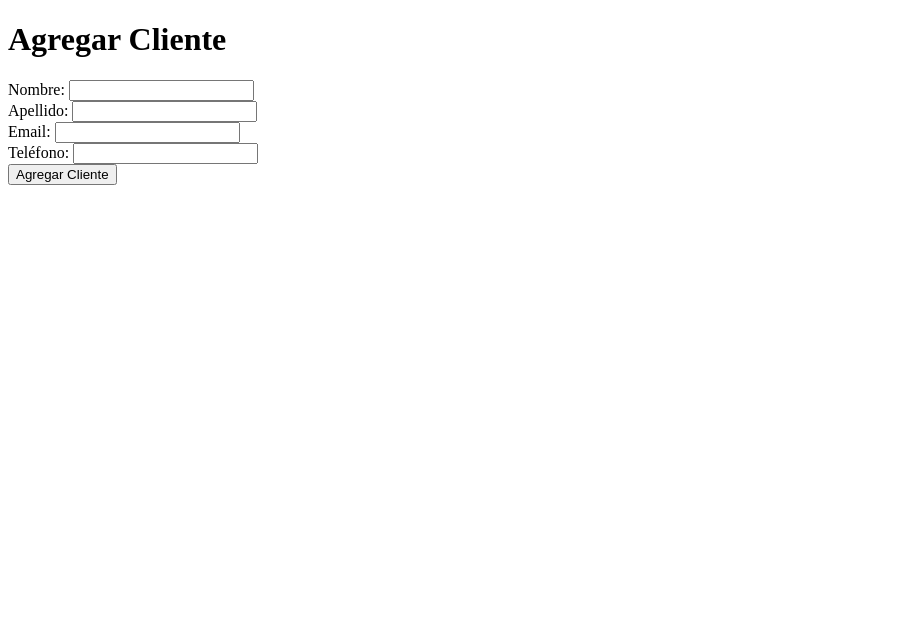
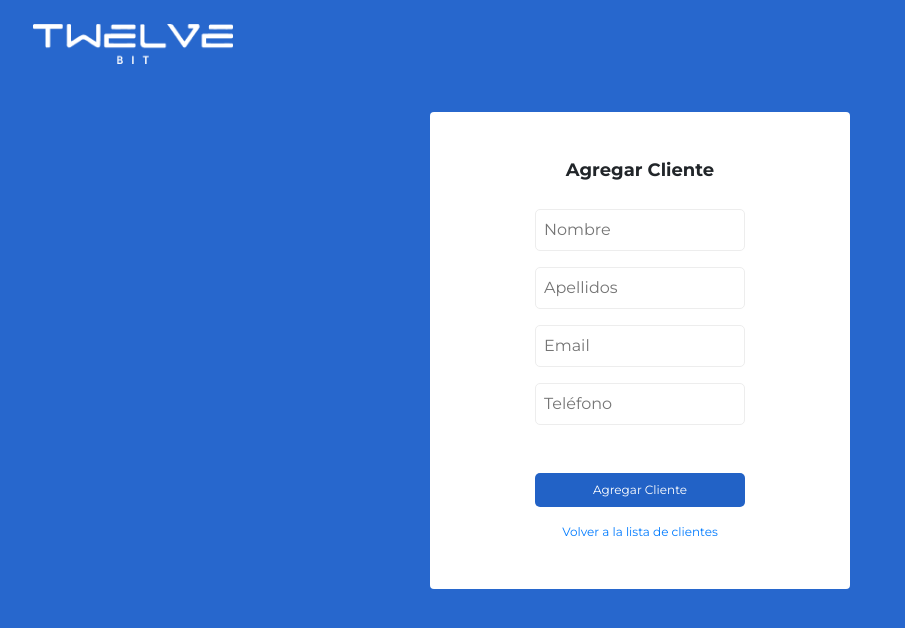
Before and after one commit to DesSussu/CRUDTwelveBit, a PHP site: page /agregar.php in a window 1280 px wide. Shown: the top 628 px of the page, without its empty margins (0-905 px from the left). Run offline with PHP 8.4, Linux system fonts and the light colour scheme.

Commit message:
toda interfaz y nuevas funcionalidades agregadas

```diff
--- a/agregar.php
+++ b/agregar.php
@@ -3,7 +3,7 @@ if ($_SERVER["REQUEST_METHOD"] == "POST") {
     include 'conexion.php';
 
     $nombre = $_POST['nombre'];
-    $apellido = $_POST['apellidos'];
+    $apellidos = $_POST['apellidos'];
     $email = $_POST['email'];
     $telefono = $_POST['telefono'];
 
@@ -27,28 +27,48 @@ if ($_SERVER["REQUEST_METHOD"] == "POST") {
     <meta charset="UTF-8">
     <meta name="viewport" content="width=device-width, initial-scale=1.0">
     <title>Agregar Cliente</title>
+    <link rel="stylesheet" href="css/style.css">
+    <link rel="preconnect" href="https://fonts.googleapis.com">
+    <link rel="preconnect" href="https://fonts.gstatic.com" crossorigin>
+    <link href="https://fonts.googleapis.com/css2?family=Montserrat:ital,wght@0,100..900;1,100..900&display=swap" rel="stylesheet">
+    <link rel="stylesheet" href="https://cdn.jsdelivr.net/npm/bootstrap@4.6.2/dist/css/bootstrap.min.css">
 </head>
-<body>
-    <h1>Agregar Cliente</h1>
-    <form action="agregar.php" method="POST">
-        <div>
-            <label for="nombre">Nombre:</label>
-            <input type="text" id="nombre" name="nombre" required>
+<body class="bg-azul overflow-hidden">
+    <div class="w-100">
+            <!-- header -->
+            <div class="row">
+                <div class="col-md-12 p-4 pl-5">
+                <img src="img\logo.png" alt="logo TwelveBit" class="logo">
+                </div>
+            </div>
+        <div class="row p-4 d-flex justify-content-center">
+            <div class="col-lg-4 col-md-6 col-10 p-5 d-flex flex-column align-items-center contenedor">
+            <h1 class="fs18 bold fsMono mb-4">Agregar Cliente</h1>
+                <form action="agregar.php" method="POST" class="d-flex flex-column align-items-center mt-1">
+                    <div>
+                        <input type="text" id="nombre" name="nombre" placeholder="Nombre" required>
+                    </div>
+                    <div class="mt-3">
+                        <input type="text" id="apellidos" name="apellidos" placeholder="Apellidos" required>
+                    </div>
+                    <div class="mt-3">
+                        <input type="email" id="email" name="email" placeholder="Email" required>
+                    </div>
+                    <div class="mt-3">
+                        <input type="text" id="telefono" name="telefono" placeholder="Teléfono" required>
+                    </div>
+                    <button type="submit" class="boton mt-5 w-100">Agregar Cliente</button>
+                    <a href="index.php" class="mt-3 fs12 text-center">Volver a la lista de clientes</a>
+                </form>
+            </div>
         </div>
-        <div>
-            <label for="apellido">Apellido:</label>
-            <input type="text" id="apellido" name="apellido" required>
-        </div>
-        <div>
-            <label for="email">Email:</label>
-            <input type="email" id="email" name="email" required>
-        </div>
-        <div>
-            <label for="telefono">Teléfono:</label>
-            <input type="text" id="telefono" name="telefono" required>
-        </div>
-        <button type="submit">Agregar Cliente</button>
-    </form>
-    <a href="index.php"></a>
+    </div>
+<script src="https://cdn.jsdelivr.net/npm/jquery@3.7.1/dist/jquery.slim.min.js"></script>
+
+<!-- Popper JS -->
+<script src="https://cdn.jsdelivr.net/npm/popper.js@1.16.1/dist/umd/popper.min.js"></script>
+
+<!-- Latest compiled JavaScript -->
+<script src="https://cdn.jsdelivr.net/npm/bootstrap@4.6.2/dist/js/bootstrap.bundle.min.js"></script>
 </body>
 </html>
--- a/conexion.php
+++ b/conexion.php
@@ -11,5 +11,5 @@ $conn = new mysqli($servername, $username, $password, $dbname);
 if ($conn->connect_error) {
     die("Conexión fallida: " . $conn->connect_error);
 }
-echo "Conexión exitosa";
+echo "<script> console.log('Conexión exitosa')</script>";
 ?>
--- a/css/style.css
+++ b/css/style.css
@@ -55,7 +55,7 @@ font-family: 'Montserrat', sans-serif;
 
 }
 .logo {
-    width:216px;
+    width:200px;
 }
 
 table {
```
Also changed, not shown: editar.php (+37 -17 lines), index.php (+9 -26 lines), img/logoAzul.png (added).
